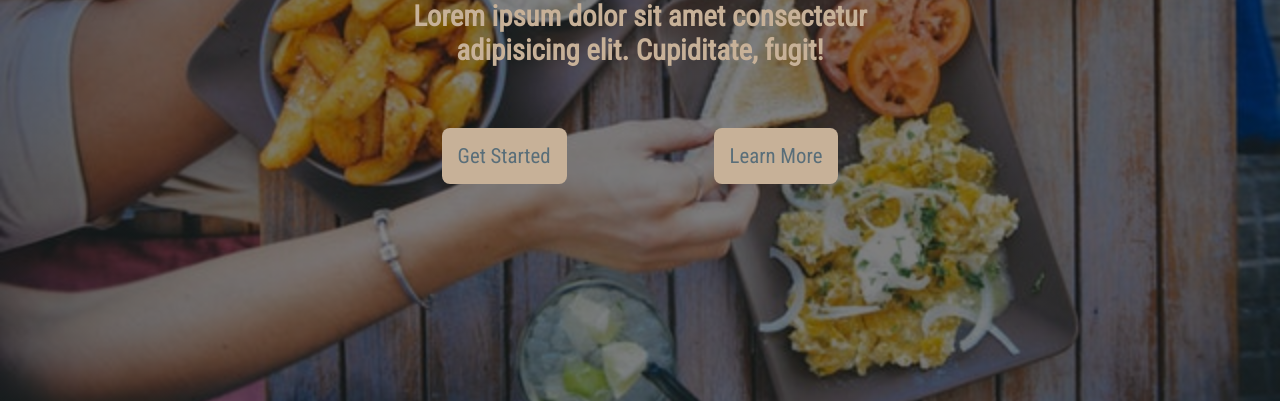
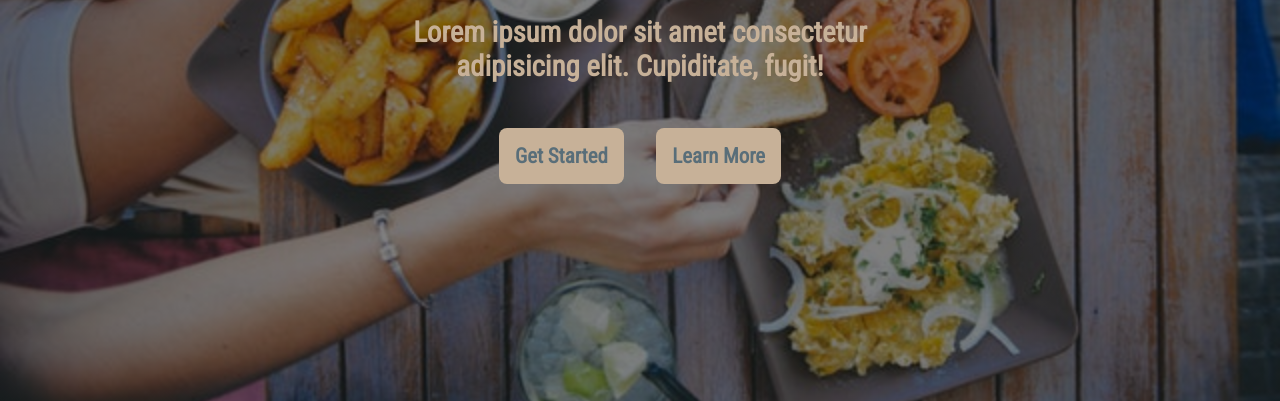
Before and after one commit to Daymorelah/orderMeal, a plain HTML site: page UI/html/landingPage.html in a window 1280 px wide. Shown: the part 399-800 px from the top of the page. Drawn offline with Linux system fonts and the light colour scheme.

Commit message:
[Chore] Implement feedback on landing page

```diff
--- a/UI/css/landingPage.css
+++ b/UI/css/landingPage.css
@@ -54,7 +54,7 @@ h3 {
 
 #button {
   display: flex;
-  justify-content: space-between;
+  justify-content: space-evenly;
   width: 90%;
   margin: 1rem auto;
 }
@@ -69,6 +69,7 @@ h3 {
   background: var(--primary);
   color: var(--dark);
   text-transform: capitalize;
+  font-weight: 900;
 }
 
 @media screen and (min-width: 380px) {
@@ -111,6 +112,7 @@ h3 {
     margin: auto;
   }
   #button {
-    width: 80%;
+    width: 70%;
+    margin: 0 auto;
   }
 }
```
Also changed, not shown: 1 other file.
